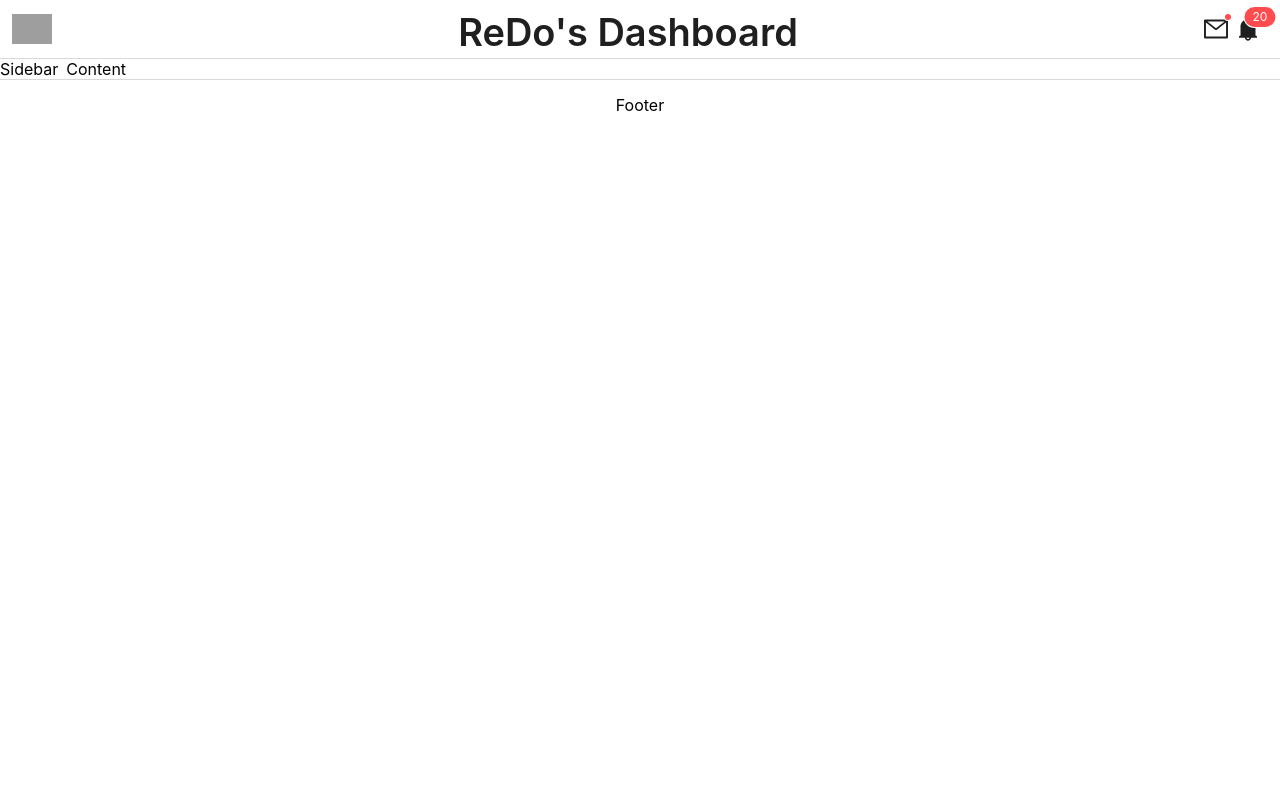
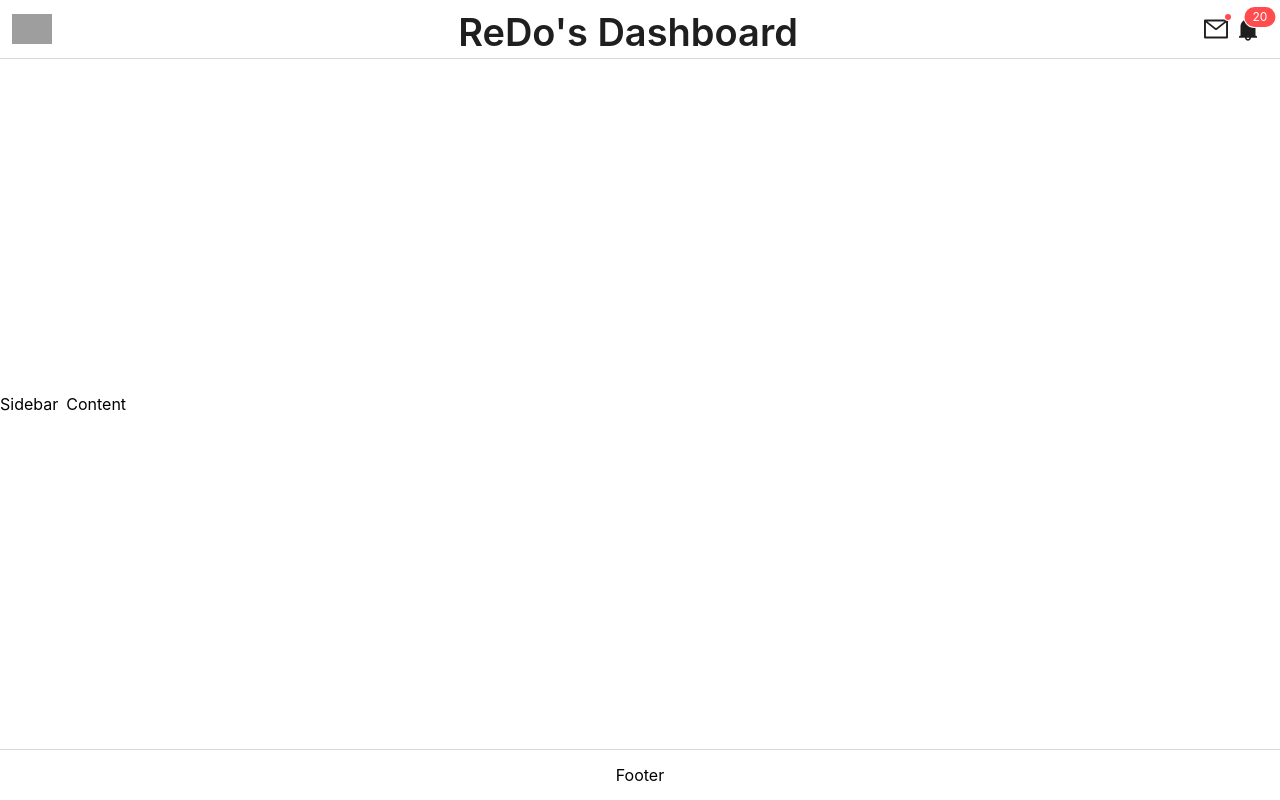
Before and after one commit to ReDoProgrammer/reactjs_dashboard, a React (Create React App) app: page / in a window 1280 px wide. Built offline with nearby package versions, Linux system fonts and the light colour scheme; grey boxes are pictures that could not be loaded.

Commit message:
styled sidebar and pagecontent

```diff
--- a/src/App.css
+++ b/src/App.css
@@ -21,7 +21,10 @@
   align-items: center;
   border-top: 1px solid rgba(0, 0, 0, 0.15);
 }
-
+.SidebarAndPagecontent{
+  display: flex;
+  flex: 1;
+}
 .SideBar{
 
 }
--- a/src/App.js
+++ b/src/App.js
@@ -9,7 +9,7 @@ function App() {
   return (
     <div className="App">
       <AppHeader />
-      <Space>
+      <Space className='SidebarAndPagecontent'>
         <SideBar />
         <PageContent />
       </Space>
```
